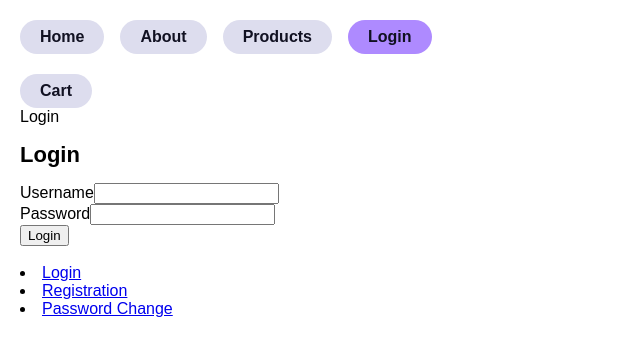
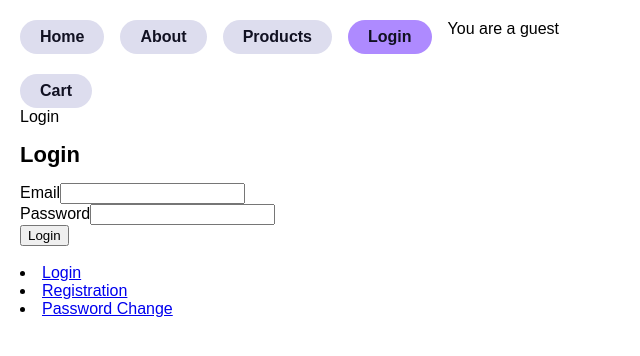
Before and after one commit to prae-mai/IERG4210-Project, a React (Create React App) app in the folder client/: page /login in a window 1280 px wide. Shown: the top 356 px of the page, without its empty margins (0-640 px from the left). Built offline with nearby package versions, Linux system fonts and the light colour scheme; no server answers.

Commit message:
Require email and password to login instead of username and password

```diff
--- a/client/src/api/authApi.js
+++ b/client/src/api/authApi.js
@@ -25,10 +25,10 @@ async function request(path, options = {}) {
 	return data;
 }
 
-export function login(username, password) {
+export function login(email, password) {
 	return request("/login", {
 		method: "POST",
-		body: JSON.stringify({ username, password }),
+		body: JSON.stringify({ email, password }),
 	});
 }
 
--- a/client/src/components/navigation/Navbar.js
+++ b/client/src/components/navigation/Navbar.js
@@ -18,22 +18,22 @@ function Navbar() {
 					</li>
 				))}
 
-				{!user && (
-					<li>
-						<NavLink to="/login">Login</NavLink>
-					</li>
-				)}
-
 				{user?.isAdmin && (
 					<li>
 						<NavLink to="/admin">Admin</NavLink>
 					</li>
 				)}
 
-				{user && (
+				<li>
+					<NavLink to="/login">Login</NavLink>
+				</li>
+
+				{user ? (
 					<li>
-						<UserMenu user={user} onLogout={logout}></UserMenu>
+						<UserMenu user={user} onLogout={logout} />
 					</li>
+				) : (
+					"You are a guest"
 				)}
 			</ul>
 		</nav>
--- a/client/src/pages/Login.js
+++ b/client/src/pages/Login.js
@@ -8,8 +8,11 @@ function Login() {
 	useDocumentTitle("Login");
 
 	const { login } = useAuth();
+
 	const location = useLocation();
-	const [username, setUsername] = useState("");
+
+	// const [username, setUsername] = useState("");
+	const [email, setEmail] = useState("");
 	const [password, setPassword] = useState("");
 	const [error, setError] = useState("");
 
@@ -21,9 +24,9 @@ function Login() {
 		setError("");
 
 		try {
-			await login(username, password);
+			await login(email, password);
 
-			setUsername("");
+			setEmail("");
 			setPassword("");
 		} catch (err) {
 			setError(err.message);
@@ -31,7 +34,7 @@ function Login() {
 			setPassword("");
 
 			if (err.code === "USER_NOT_FOUND") {
-				setError("Username doesn't exist");
+				setError("Email doesn't exist");
 			} else if (err.code === "INVALID_PASSWORD") {
 				setError("Incorrect password");
 			} else {
@@ -48,11 +51,11 @@ function Login() {
 
 			<form onSubmit={handleSubmit}>
 				<label>
-					Username
+					Email
 					<input
-						type="text"
-						value={username}
-						onChange={(e) => setUsername(e.target.value)}
+						type="email"
+						value={email}
+						onChange={(e) => setEmail(e.target.value)}
 					/>
 				</label>
 				<br></br>
```
Also changed, not shown: 2 other files (tests, documents, lock files or other folders).
